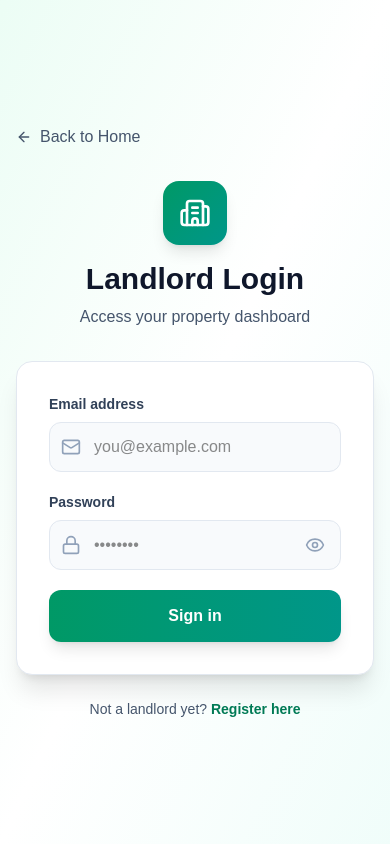
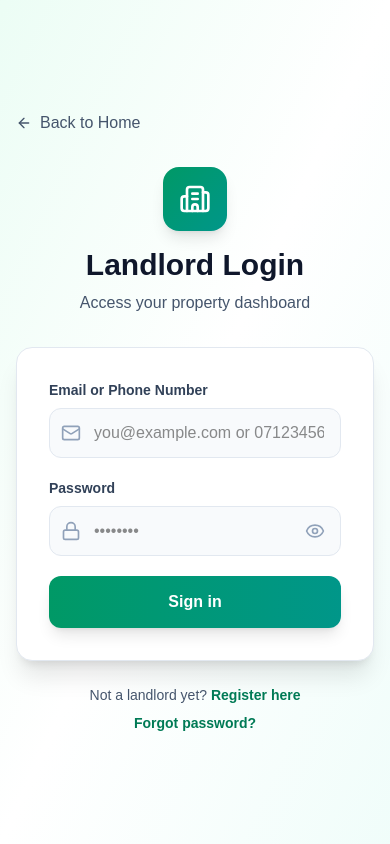
Before and after one commit to muretigreg-max/kejapoa, a Next.js app: page /landlord/login in a window 390 px wide. Built offline with nearby package versions, Linux system fonts and the light colour scheme.

Commit message:
Allow landlords to login with either email or phone number

```diff
--- a/src/app/landlord/login/page.tsx
+++ b/src/app/landlord/login/page.tsx
@@ -4,11 +4,11 @@
 import { useState } from "react";
 import { useRouter } from "next/navigation";
 import Link from "next/link";
-import { Mail, Lock, Loader2, Eye, EyeOff, Building2, ArrowLeft } from "lucide-react";
+import { Mail, Phone, Lock, Loader2, Eye, EyeOff, Building2, ArrowLeft } from "lucide-react";
 
 export default function LandlordLoginPage() {
   const router = useRouter();
-  const [email, setEmail] = useState("");
+  const [identifier, setIdentifier] = useState(""); // Changed from email to identifier
   const [password, setPassword] = useState("");
   const [showPassword, setShowPassword] = useState(false);
   const [error, setError] = useState("");
@@ -23,7 +23,7 @@ export default function LandlordLoginPage() {
       const res = await fetch("/api/auth/landlord/login", {
         method: "POST",
         headers: { "Content-Type": "application/json" },
-        body: JSON.stringify({ email, password }),
+        body: JSON.stringify({ identifier, password }), // Send identifier instead of email
       });
 
       const data = await res.json();
@@ -39,6 +39,9 @@ export default function LandlordLoginPage() {
       setLoading(false);
     }
   };
+
+  // Helper to show the right icon based on input
+  const isPhone = /^[0-9+\s-]+$/.test(identifier);
 
   return (
     <main className="min-h-screen bg-gradient-to-br from-emerald-50 via-white to-teal-50 flex items-center justify-center px-4 py-12">
@@ -67,18 +70,22 @@ export default function LandlordLoginPage() {
               </div>
             )}
 
-            {/* Email */}
+            {/* Email OR Phone */}
             <div>
               <label className="block text-sm font-semibold text-slate-700 mb-2">
-                Email address
+                Email or Phone Number
               </label>
               <div className="relative">
-                <Mail className="absolute left-3 top-1/2 -translate-y-1/2 h-5 w-5 text-slate-400" />
+                {isPhone ? (
+                  <Phone className="absolute left-3 top-1/2 -translate-y-1/2 h-5 w-5 text-slate-400" />
+                ) : (
+                  <Mail className="absolute left-3 top-1/2 -translate-y-1/2 h-5 w-5 text-slate-400" />
+                )}
                 <input
-                  type="email"
-                  value={email}
-                  onChange={(e) => setEmail(e.target.value)}
-                  placeholder="you@example.com"
+                  type="text"
+                  value={identifier}
+                  onChange={(e) => setIdentifier(e.target.value)}
+                  placeholder="you@example.com or 0712345678"
                   className="w-full pl-11 pr-4 py-3 bg-slate-50 border border-slate-200 rounded-xl focus:ring-2 focus:ring-emerald-500 focus:border-emerald-500 outline-none transition-all"
                   required
                   disabled={loading}
@@ -143,6 +150,11 @@ export default function LandlordLoginPage() {
               Register here
             </Link>
           </p>
+          <p className="text-sm text-slate-600">
+            <Link href="/landlord/forgot-password" className="text-emerald-700 font-semibold hover:underline">
+              Forgot password?
+            </Link>
+          </p>
         </div>
       </div>
     </main>
```
Also changed, not shown: src/app/api/auth/landlord/login/route.ts.txt (added).
